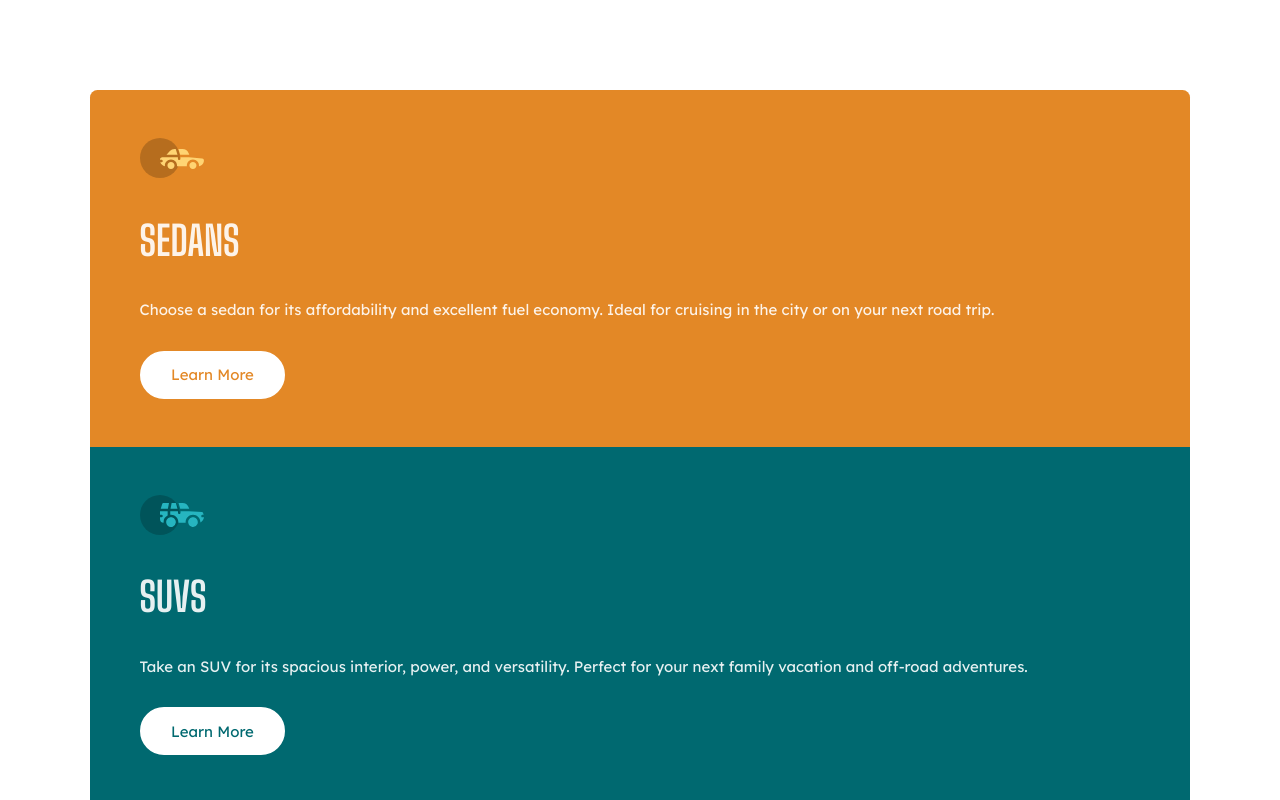
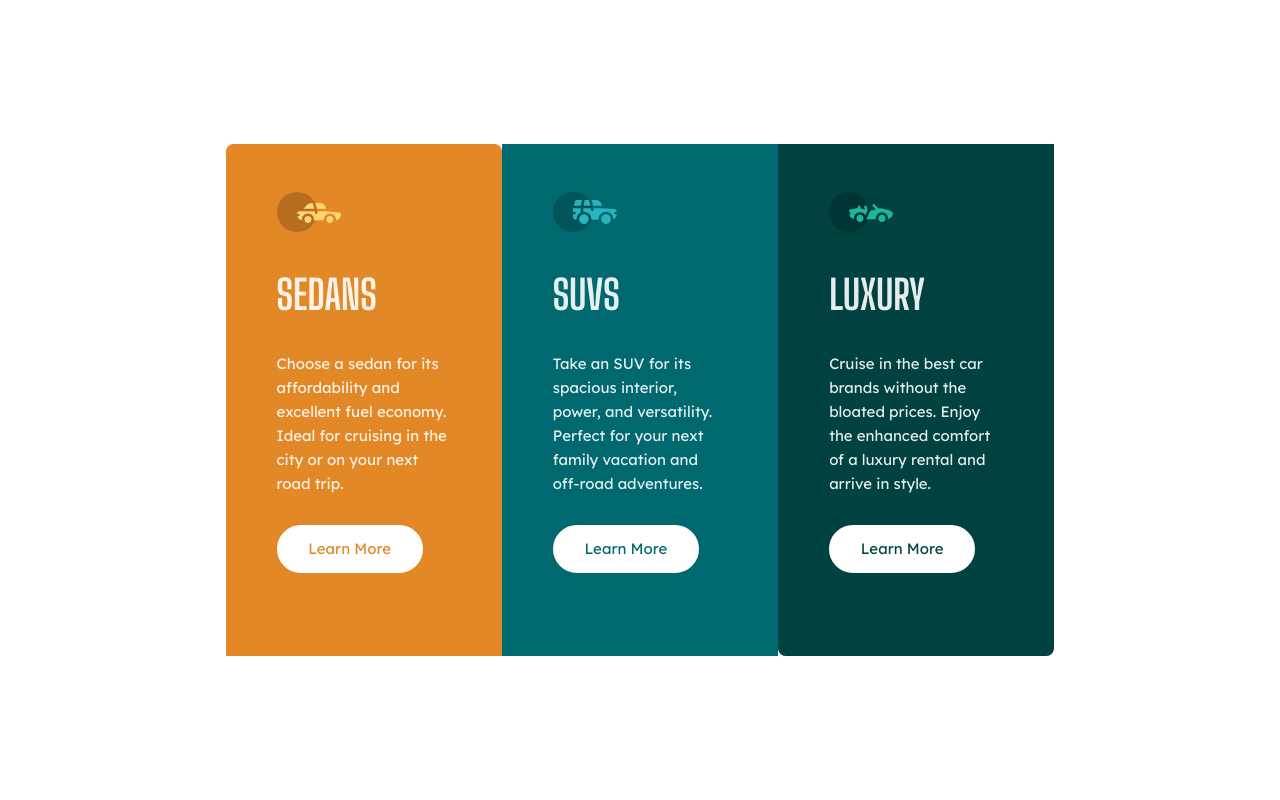
Before and after one commit to plugboy/frontend-mentor-solution-3column-preview-card, a Next.js app: page / in a window 1280 px wide. Shown: the top 800 px of the page. Built offline with nearby package versions, Linux system fonts and the light colour scheme.

Commit message:
desktop layout drafted

```diff
--- a/styles/Home.module.scss
+++ b/styles/Home.module.scss
@@ -10,17 +10,22 @@ $itemCorner3: 0 0  0.5rem 0.5rem;
 $colors: $itemColor1, $itemColor2, $itemColor3;
 $corners: $itemCorner1, $itemCorner2, $itemCorner3;
 $gridItem: gridItem;
+$breakpoint-mobile: 375px;
+
+$verMargin: 18vh;
+$horMargin: 17vw;
 
 .container {
-  margin-top: 6rem;
-  margin-bottom: 6rem;
+  margin: $verMargin $horMargin;
   color: rgba(255,255,255,0.9);
   display: grid;
-  grid-template-columns: 86vw;
+  grid-template-columns: repeat(3, 1fr);
+  grid-template-rows: minmax(500px, calc(100vh - #{$verMargin * 2})) ;
   justify-content: center;
+  align-content: stretch;
 
   div {
-    margin: 3.2rem 3.33rem;
+    margin: 3.2rem 3.4rem;
   }
 
   h1 {
@@ -40,8 +45,8 @@ $gridItem: gridItem;
     border: 2px solid white;
     margin-top: 0.9rem;
     background-color: white;
+
   }
-
 }
 
 @for $i from 1 through 3 {
```
Also changed, not shown: styles/globals.css (line endings or trailing spaces), 1 other file (tests, documents, lock files or other folders).
